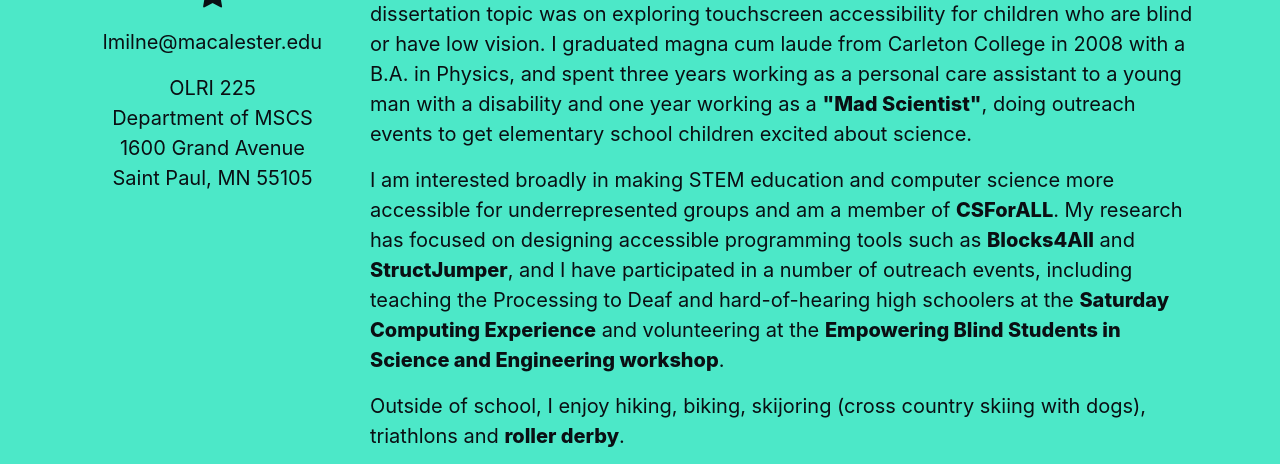
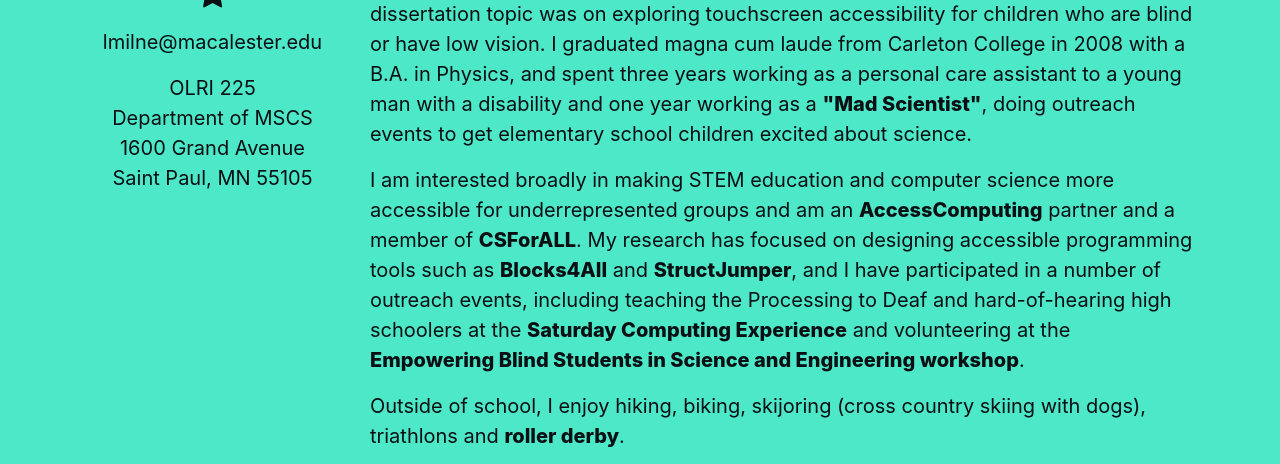
Before and after one commit to milnel2/milnel2.github.io, a website with bundled scripts: page index.html in a window 1280 px wide. Shown: the part 321-785 px from the top of the page. Built offline with nearby package versions, Linux system fonts and the light colour scheme; files whose address does not match are found by name.

Commit message:
Update index.html
added in accesscomputing link

```diff
--- a/index.html
+++ b/index.html
@@ -67,7 +67,7 @@
               <p>I'm an assistant professor of Computer Science at <a href="https://www.macalester.edu/">Macalester College</a> in the  <a href="https://www.macalester.edu/mscs/">department of Mathematics, Statistics and Computer Science.</a>
                   I received my PhD in Computer Science and Engineering in June 2018 from the University of Washington, where I was an NSF graduate research fellow who worked with <a href="https://www.cs.washington.edu/people/faculty/ladner">Richard Ladner</a>. My dissertation topic was on exploring touchscreen accessibility for children who are blind or have low vision. I graduated magna cum laude from Carleton College in 2008 with a B.A. in Physics, and spent three years working as a personal care assistant to a young man with a disability and one year working as a <a href="http://www.madscience.org/">"Mad Scientist"</a>, doing outreach events to get elementary school children excited about science.</p>
 
-              <p>I am interested broadly in making STEM education and computer science more accessible for underrepresented groups and am a member of <a href="https://www.csforall.org/">CSForALL</a>. My research has focused on designing accessible programming tools such as <a class="portfolio-link" href="#portfolioModal1" data-toggle="modal">Blocks4All</a> and <a class="portfolio-link" href="#portfolioModal3" data-toggle="modal">StructJumper</a>, and I have participated in a number of outreach events, including teaching the Processing to Deaf and hard-of-hearing high schoolers at the <a href="http://adhhc.cs.washington.edu/SCE.php">Saturday Computing Experience</a> and volunteering at the <a href="https://ebsse.cs.washington.edu/">Empowering Blind Students in Science and Engineering workshop</a>.</p>
+              <p>I am interested broadly in making STEM education and computer science more accessible for underrepresented groups and am an <a href= "https://www.washington.edu/accesscomputing/">AccessComputing</a> partner and a member of <a href="https://www.csforall.org/">CSForALL</a>. My research has focused on designing accessible programming tools such as <a class="portfolio-link" href="#portfolioModal1" data-toggle="modal">Blocks4All</a> and <a class="portfolio-link" href="#portfolioModal3" data-toggle="modal">StructJumper</a>, and I have participated in a number of outreach events, including teaching the Processing to Deaf and hard-of-hearing high schoolers at the <a href="http://adhhc.cs.washington.edu/SCE.php">Saturday Computing Experience</a> and volunteering at the <a href="https://ebsse.cs.washington.edu/">Empowering Blind Students in Science and Engineering workshop</a>.</p>
 
               <p>Outside of school, I enjoy hiking, biking, skijoring (cross country skiing with dogs),  triathlons and <a href="http://ratcityrollergirls.com/teams/throttle-rockets/alumnae/sintripetal-force/">roller derby</a>. </p>
             <div class="col-lg-8 mx-auto text-center">
```
